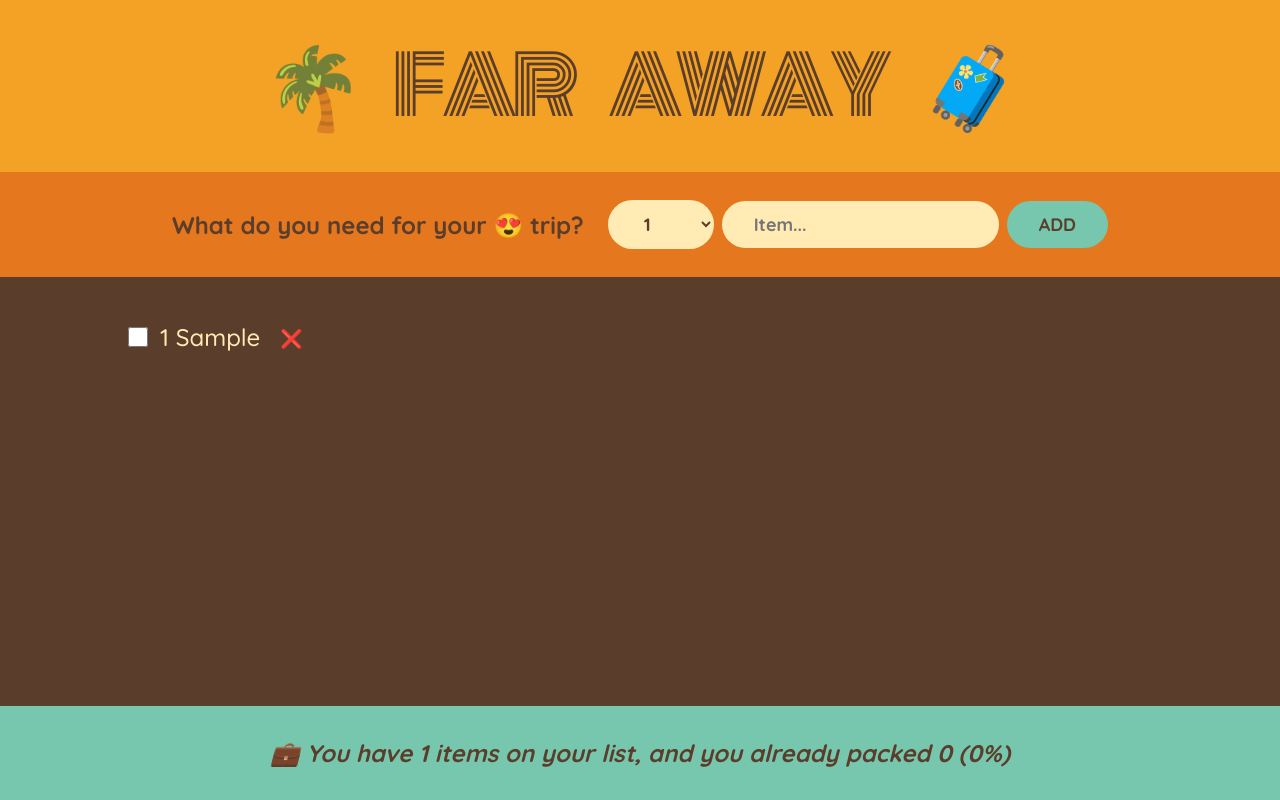
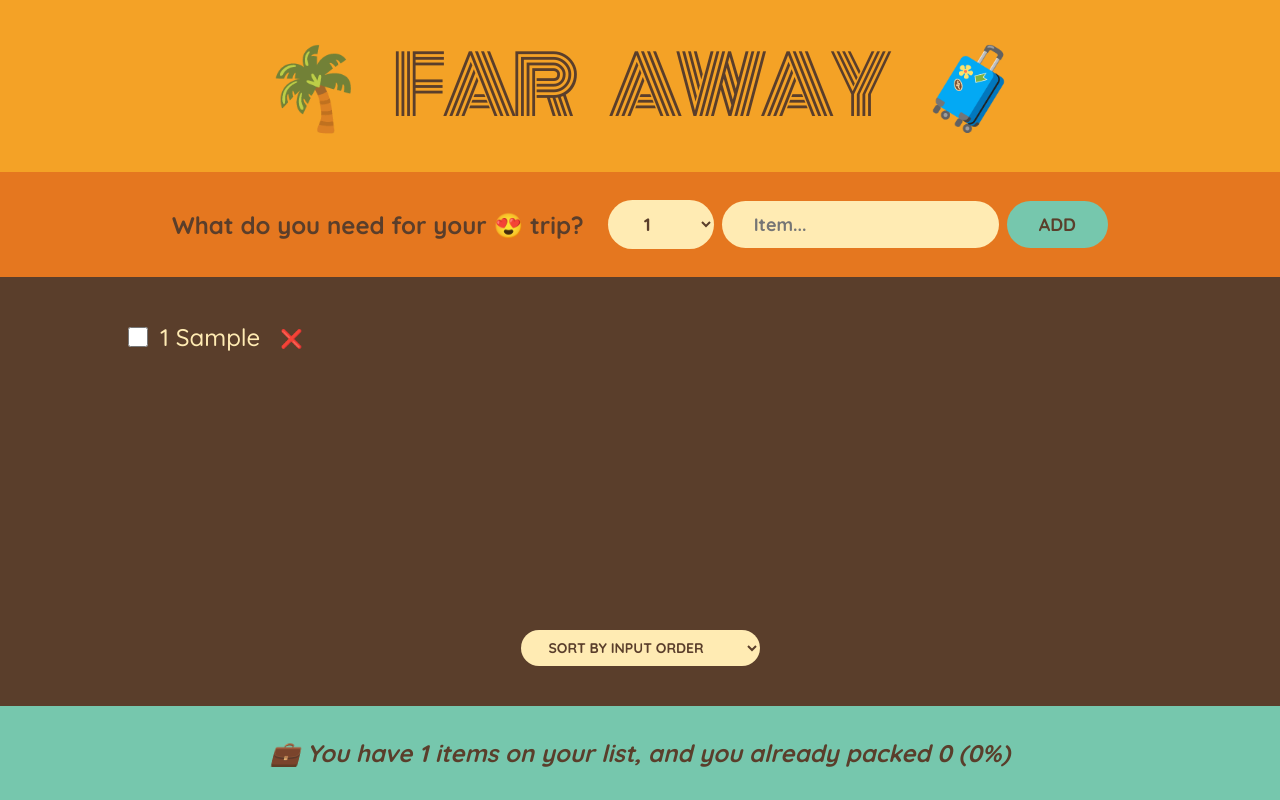
Before and after one commit to hamidreza8968/Far-Away-travel, a React (Create React App) app: page / in a window 1280 px wide. Both pictures are taken after typing "Sample" into the empty fields and a click on the button "ADD". Built offline with nearby package versions, Linux system fonts and the light colour scheme.

Commit message:
adding "sorting" functionality to "packingList" component.

```diff
--- a/src/App.js
+++ b/src/App.js
@@ -13,7 +13,7 @@ function App() {
     }
 
     function handleToggleItems(id) {
-        setItems((items) => items.map(item => item.id === id ? {...item , packed:!item.packed} : item))
+        setItems((items) => items.map(item => item.id === id ? {...item, packed: !item.packed} : item))
     }
 
     return (
@@ -63,17 +63,34 @@ function Form({onAddItems}) {
     );
 }
 
-function PackingList({items , onDeleteItems , onToggleItems}) {
-    const renderedItems = items.map((item) => <Item item={item} onDeleteItems={onDeleteItems} onToggleItems={onToggleItems} key={item.id}/>);
+function PackingList({items, onDeleteItems, onToggleItems}) {
+
+    const [sortBy , setSortBy] = useState("input");
+    let sortedItems;
+
+    if (sortBy==="input") sortedItems=items;
+    if (sortBy==="description") sortedItems=items.slice().sort((a , b) => a.description.localeCompare(b.description));
+    if (sortBy==="packed") sortedItems=items.slice().sort((a , b) => Number(a.packed) - Number(b.packed));
+
+    const renderedItems = sortedItems.map((item) => <Item item={item} onDeleteItems={onDeleteItems}
+                                                    onToggleItems={onToggleItems} key={item.id}/>);
     return (
         <div className="list">
             <ul>{renderedItems}</ul>
+
+            <div className="actions">
+                <select name="" id="" value={sortBy} onChange={(e) => setSortBy(e.target.value)}>
+                    <option value="input">Sort by input order</option>
+                    <option value="description">Sort by description</option>
+                    <option value="packed">Sort by packed status</option>
+                </select>
+            </div>
         </div>
 
     )
 }
 
-function Item({item , onDeleteItems , onToggleItems}) {
+function Item({item, onDeleteItems, onToggleItems}) {
     return (
         <li>
             <input type="checkbox" value={item.packed} onChange={() => onToggleItems(item.id)
@@ -87,11 +104,22 @@ function Item({item , onDeleteItems , onToggleItems}) {
 }
 
 function Stats({items}) {
+    if (!items.length)
+        return (
+            <p className="stats">
+                <em>Start adding some items to your packing list 🚀</em>
+            </p>
+        );
+
     const numItems = items.length;
-    const numPackedItems = (items.filter(item => item.packed===true)).length;
+    const numPackedItems = (items.filter(item => item.packed)).length;
+    const percentage = Math.round((numPackedItems / numItems) * 100);
     return (
         <footer className="stats">
-            <em>💼 You have {numItems} items on your list, and you already packed {numPackedItems} ({(numPackedItems/numItems)*100}%)</em>
+            <em>
+                {percentage === 100 ? `You got everything! Ready to go ✈` : `💼 You have ${numItems} items on your list, and you already
+                    packed ${numPackedItems} (${percentage}%)`}
+            </em>
         </footer>
     );
 }
```
